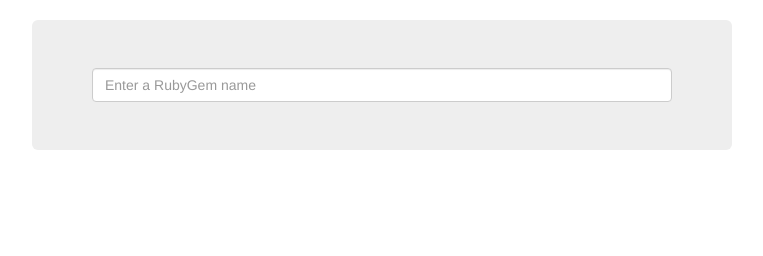
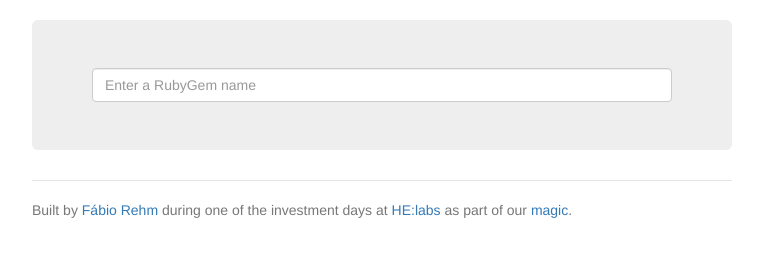
Before and after one commit to fgrehm/rubygems-charts, a website: page app/index.html in a window 1280 px wide. Shown: the whole page, without its empty margins (258-1021 px from the left). Drawn offline with nearby package versions, Linux system fonts and the light colour scheme; some packages are replaced by stand-ins of ours; files that its build step writes are made by us from their sources; a script that the page names is missing.

Commit message:
Add footer

```diff
--- a/app/views/main.html
+++ b/app/views/main.html
@@ -7,3 +7,12 @@
 </div>
 
 <div google-chart chart="rubyGemVersionsChart" ng-show="rubyGemVersionsChart"></div>
+
+<div class="footer">
+  <p>
+    Built by <a href="https://github.com/fgrehm/" target="_blank">Fábio Rehm</a>
+    during one of the investment days at
+    <a href="http://helabs.com.br/" target="_blank">HE:labs</a> as part of our
+    <a href="http://helabs.com.br/en/magic/#friday" target="_blank">magic</a>.
+  </p>
+</div>
```
